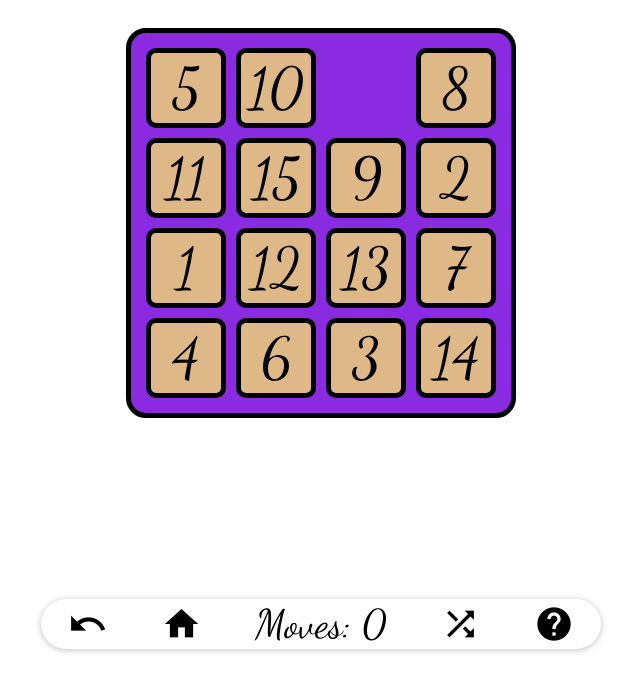
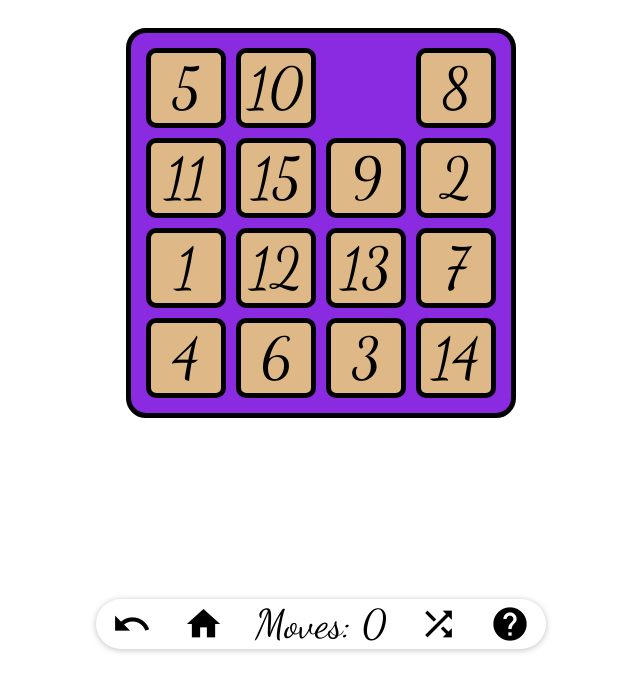
Before and after one commit to PranshuKhandal/pranshukhandal.github.io, a plain HTML site: page puzzle15/index.html in a window 1280 px wide. Shown: the part 126-800 px from the top of the page, without its empty margins (319-959 px from the left). Drawn offline with Linux system fonts and the light colour scheme.

Commit message:
Update style.css

```diff
--- a/puzzle15/style.css
+++ b/puzzle15/style.css
@@ -102,7 +102,7 @@ h1 {
 #bottom-bar ul {
     list-style: none;
     display: flex;
-    width: calc( 8 * var( --game-size ) );
+    width: 450px;
     height: 50px;
     border-radius: 50px;
     box-shadow: 0 1px 6px 0 rgba( 32, 33, 36, .28 );
```
